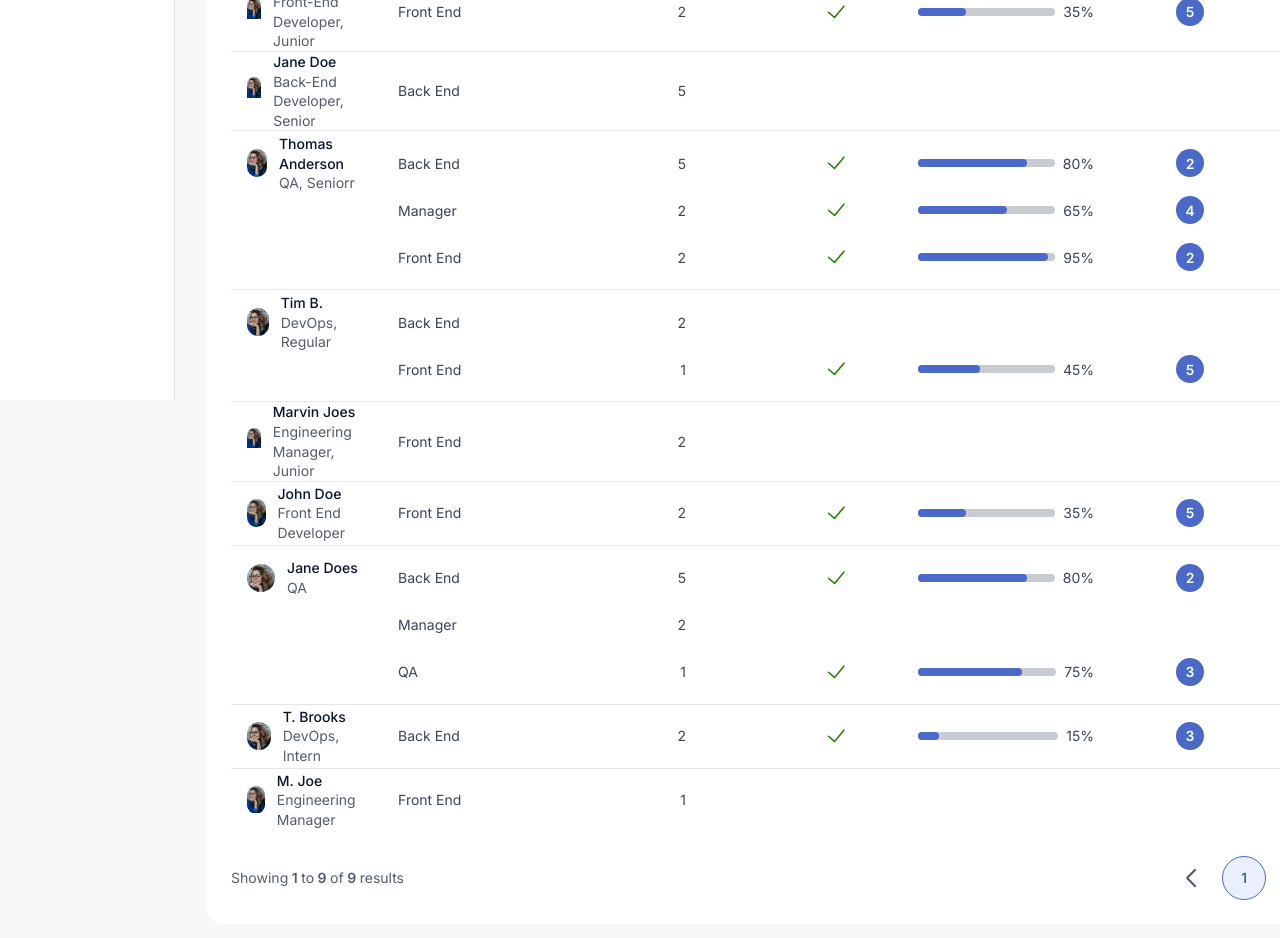
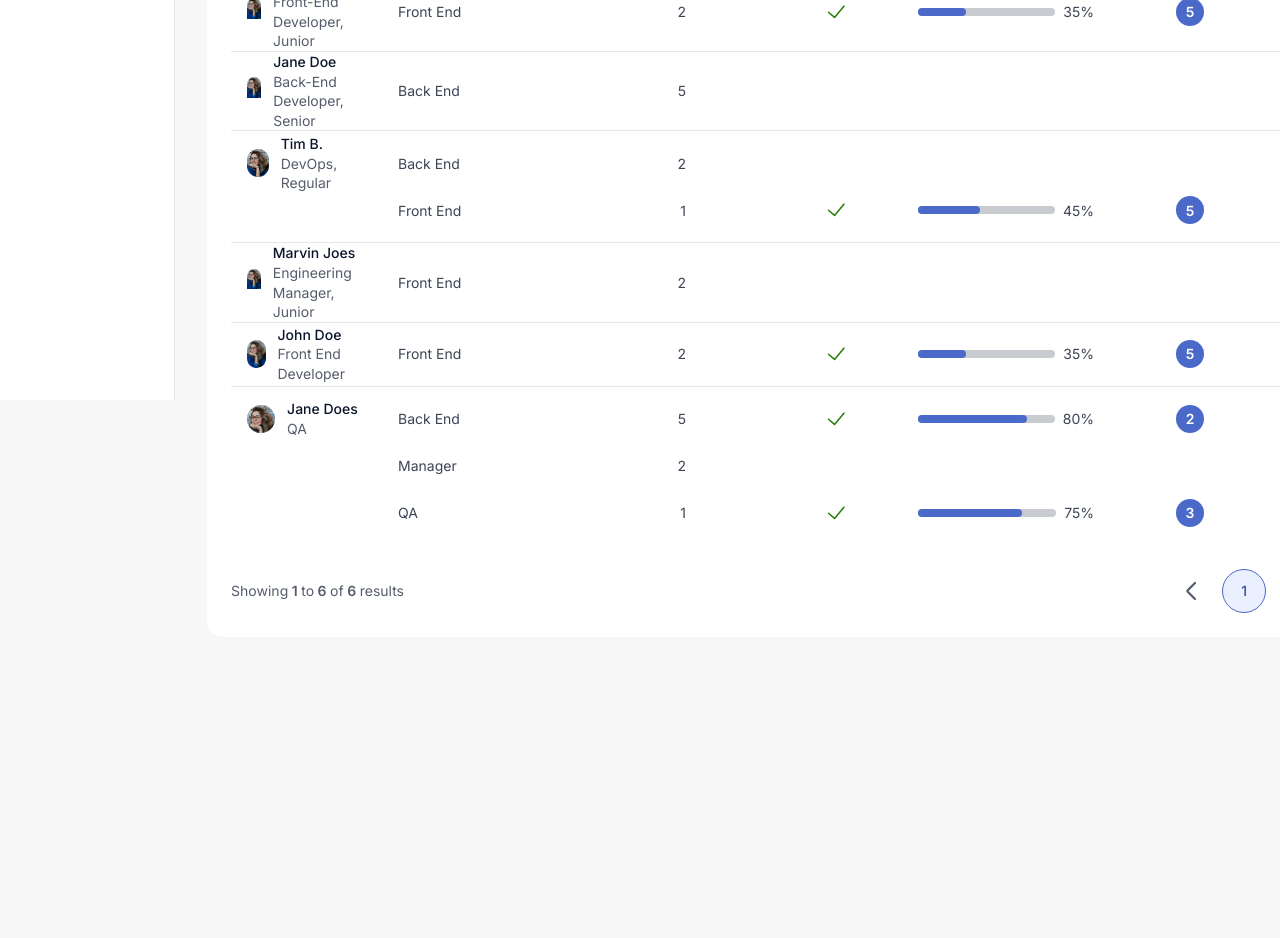
Before and after one commit to Tivix/cpf, a Next.js app in the folder frontend/: page /people in a window 1280 px wide. Shown: the part 400-1338 px from the top of the page. After the commit the page ends 1069 px from the top, so only its background shows below. Built offline with nearby package versions, Linux system fonts and the light colour scheme.

Commit message:
feat: add searchbar component [gh-36]

```diff
--- a/frontend/src/app/(app)/people/page.tsx
+++ b/frontend/src/app/(app)/people/page.tsx
@@ -1,10 +1,9 @@
 'use client';
 
-import { SearchIcon } from '@app/static/icons/SearchIcon';
 import { Breadcrumbs } from '@app/components/modules/Breadcrumbs';
 import { Tabs } from '@app/components/modules/Tabs';
 import { ListboxComponent } from '@app/components/common/ListboxComponent';
-import { InputField } from '@app/components/common/InputField/InputField';
+import { ComboboxComponent } from '@app/components/common/ComboboxComponent';
 import { MouseEvent, useEffect, useMemo, useState } from 'react';
 import { Employee } from '@app/types/common';
 import { EmployeeCard } from '@app/components/modules/EmployeeCard';
@@ -52,7 +51,7 @@ const PEOPLE = [
     },
   },
   {
-    id: 54328701,
+    id: 5444328701,
     name: 'Thomas Anderson',
     title: 'QA, Seniorr',
     laddersDetails: [
@@ -79,13 +78,13 @@ const PEOPLE = [
       },
     ],
     status: {
-      active: true,
-      draft: false,
+      active: false,
+      draft: true,
       deactivated: false,
     },
   },
   {
-    id: 4321,
+    id: 436621,
     name: 'Tim B.',
     title: 'DevOps, Regular',
     laddersDetails: [
@@ -111,7 +110,7 @@ const PEOPLE = [
     },
   },
   {
-    id: 489901,
+    id: 48955901,
     name: 'Marvin Joes',
     title: 'Engineering Manager, Junior',
     laddersDetails: [
@@ -130,7 +129,7 @@ const PEOPLE = [
     },
   },
   {
-    id: 426243,
+    id: 4262343,
     name: 'John Doe',
     title: 'Front End Developer',
     laddersDetails: [
@@ -149,7 +148,7 @@ const PEOPLE = [
     },
   },
   {
-    id: 5329732,
+    id: 53129732,
     name: 'Jane Doe',
     title: 'Back End Developer, Junior',
     laddersDetails: [
@@ -168,7 +167,7 @@ const PEOPLE = [
     },
   },
   {
-    id: 54328701,
+    id: 543287301,
     name: 'Jane Does',
     title: 'QA',
     laddersDetails: [
@@ -200,44 +199,6 @@ const PEOPLE = [
       deactivated: false,
     },
   },
-  {
-    id: 4321,
-    name: 'T. Brooks',
-    title: 'DevOps, Intern',
-    laddersDetails: [
-      {
-        ladderName: 'Back End',
-        currentBand: 2,
-        activeGoal: true,
-        goalProgress: 15,
-        latestActivity: 3,
-      },
-    ],
-    status: {
-      active: true,
-      draft: false,
-      deactivated: false,
-    },
-  },
-  {
-    id: 489901,
-    name: 'M. Joe',
-    title: 'Engineering Manager',
-    laddersDetails: [
-      {
-        ladderName: 'Front End',
-        currentBand: 1,
-        activeGoal: false,
-        goalProgress: 0,
-        latestActivity: 3,
-      },
-    ],
-    status: {
-      active: true,
-      draft: false,
-      deactivated: false,
-    },
-  },
 ];
 
 function getPeopleDetails() {
@@ -258,7 +219,6 @@ export default function People() {
   const people = getPeopleDetails();
 
   const [activeTab, setActiveTab] = useState('Active');
-  const [search, setSearch] = useState('');
   const [selectedFilter, setSelectedFilter] = useState(filters[0].value);
   const [selectedTabPeople, setSelectedTabPeople] = useState<Employee[]>();
   const [pageNumber, setPageNumber] = useState(1);
@@ -288,16 +248,8 @@ export default function People() {
   }, [activePeople, draftPeople, deactivatedPeople]);
 
   useEffect(() => {
-    if (people) {
-      if (activeTab === peopleTabs[0].title) {
-        setSelectedTabPeople(activePeople);
-      } else if (activeTab === peopleTabs[1].title) {
-        setSelectedTabPeople(draftPeople);
-      } else {
-        setSelectedTabPeople(deactivatedPeople);
-      }
-    }
-  }, [people, activeTab, peopleTabs, activePeople, draftPeople, deactivatedPeople]);
+    if (people) setPeople();
+  }, [people, activeTab]);
 
   useEffect(() => {
     if (selectedTabPeople) {
@@ -307,6 +259,16 @@ export default function People() {
       setPageNumber(1);
     }
   }, [selectedFilter, selectedTabPeople]);
+
+  const setPeople = () => {
+    if (activeTab === peopleTabs[0].title) {
+      setSelectedTabPeople(activePeople);
+    } else if (activeTab === peopleTabs[1].title) {
+      setSelectedTabPeople(draftPeople);
+    } else {
+      setSelectedTabPeople(deactivatedPeople);
+    }
+  };
 
   const resetFilterHandler = (event: MouseEvent<HTMLDivElement, globalThis.MouseEvent>) => {
     event.stopPropagation();
@@ -336,6 +298,12 @@ export default function People() {
     setPageNumber(pageNumber);
   };
 
+  const displaySearchbarResults = (person: Employee[]) => {
+    if (person.length > 0) return setSelectedTabPeople(person);
+
+    setPeople();
+  };
+
   return (
     <div className="flex flex-col gap-6">
       <div className="flex items-center justify-between">
@@ -353,12 +321,9 @@ export default function People() {
       <div className="flex flex-col gap-2 rounded-2xl bg-white p-6 pb-2">
         <div>
           <div className="flex gap-3">
-            <InputField
-              value={search}
-              name="people-search"
-              placeholder="Search"
-              icon={<SearchIcon />}
-              onChange={(e) => setSearch(e.target.value)}
+            <ComboboxComponent
+              people={selectedTabPeople}
+              setSearchedPerson={(person) => displaySearchbarResults(person)}
             />
             <ListboxComponent
               selectedOptionLabel={selectedFilterLabel}
--- /dev/null
+++ b/frontend/src/components/common/ComboboxComponent/ComboboxComponent.interface.ts
@@ -0,0 +1,6 @@
+import { Employee } from '@app/types/common';
+
+export interface ComboboxComponentProps {
+  people?: Employee[];
+  setSearchedPerson: (person: Employee[]) => void;
+}
--- /dev/null
+++ b/frontend/src/components/common/ComboboxComponent/ComboboxComponent.tsx
@@ -0,0 +1,67 @@
+'use client';
+
+import { Combobox, ComboboxInput, ComboboxOption, ComboboxOptions } from '@headlessui/react';
+import { SearchIcon } from '@app/static/icons/SearchIcon';
+import React, { useEffect, useState } from 'react';
+import { Employee } from '@app/types/common';
+import { ComboboxComponentProps } from './ComboboxComponent.interface';
+
+export const ComboboxComponent = ({ people, setSearchedPerson }: ComboboxComponentProps) => {
+  const [selectedPerson, setSelectedPerson] = useState<Employee | string>('');
+  const [query, setQuery] = useState('');
+
+  const filteredPeople =
+    query === ''
+      ? people
+      : people?.filter((person) => {
+          return person.name.toLowerCase().includes(query.toLowerCase());
+        });
+
+  useEffect(() => {
+    if (selectedPerson) {
+      setSearchedPerson([selectedPerson as Employee]);
+    }
+  }, [selectedPerson, setSearchedPerson]);
+
+  const resetResults = () => {
+    setSelectedPerson('');
+    setSearchedPerson([]);
+  };
+
+  return (
+    <Combobox
+      value={selectedPerson as Employee}
+      onChange={(value) => value && setSelectedPerson(value)}
+      onClose={() => !query && resetResults()}
+    >
+      <div className="relative flex w-[304px] items-center">
+        <div className="absolute left-4">
+          <SearchIcon />
+        </div>
+        <ComboboxInput
+          aria-label="Employee"
+          displayValue={(selectedPerson: Employee) => query && selectedPerson?.name}
+          onChange={(event) => setQuery(event.target.value)}
+          placeholder="Search"
+          className="h-12 w-full rounded-xl border border-navy-200 pl-[46px] pr-4 text-navy-900 placeholder-navy-600"
+        />
+      </div>
+      {!!filteredPeople?.length && (
+        <ComboboxOptions
+          anchor="bottom"
+          className="mt-1 w-[304px] rounded-xl border border-navy-200 bg-white py-[6px] text-navy-600 placeholder-navy-600 shadow-[0_2px_6px_0_#383A441A]"
+        >
+          {filteredPeople?.map((person) => (
+            <ComboboxOption
+              key={person.id}
+              value={person}
+              className="flex h-11 items-center px-3 text-navy-700 data-[focus]:bg-navy-50"
+            >
+              {person.name}
+            </ComboboxOption>
+          ))}
+        </ComboboxOptions>
+      )}
+    </Combobox>
+  );
+};
--- /dev/null
+++ b/frontend/src/components/common/ComboboxComponent/index.ts
@@ -0,0 +1 @@
+export { ComboboxComponent } from './ComboboxComponent';
--- /dev/null
+++ b/frontend/src/components/common/DropdownMenuComponent/index.ts
@@ -0,0 +1 @@
+export { DropdownMenuComponent } from './DropdownMenuComponent';
--- a/frontend/src/components/common/InputField/InputField.tsx
+++ /dev/null
@@ -1,24 +0,0 @@
-'use client';
-
-import { InputFieldProps } from './InputField.interface';
-
-export const InputField = ({ placeholder, id, value, icon, ...props }: InputFieldProps) => {
-  return (
-    <div className="w-[304px]">
-      <label htmlFor={id}></label>
-      <div className="relative flex items-center">
-        {icon && <div className="absolute left-4">{icon}</div>}
-        <input
-          id={id}
-          value={value || ''}
-          className="h-12 w-full rounded-xl border border-navy-200 pl-[46px] pr-4 text-navy-600 placeholder-navy-600"
-          placeholder={placeholder}
-          required
-          {...props}
-        />
-      </div>
-    </div>
-  );
-};
-
-InputField.displayName = 'InputField';
--- a/frontend/src/components/common/InputField/index.ts
+++ /dev/null
@@ -1 +0,0 @@
-export { InputField } from './InputField';
--- a/frontend/src/components/modules/EmployeeCard/EmployeeCard.tsx
+++ b/frontend/src/components/modules/EmployeeCard/EmployeeCard.tsx
@@ -3,7 +3,7 @@ import { EmployeeCardProps } from './EmployeeCard.interface';
 import { CheckmarkIcon } from '@app/static/icons/CheckmarkIcon';
 import { generateClassNames } from '@app/utils';
 import { tabs } from '@app/const';
-import { DropdownMenuComponent } from '../../common/DropdownMenuComponent/DropdownMenuComponent';
+import { DropdownMenuComponent } from '../../common/DropdownMenuComponent';
 
 export const EmployeeCard = ({ employee, tabSelected }: EmployeeCardProps) => {
   const { name, title, laddersDetails } = employee;
```
Also changed, not shown: frontend/src/components/common/InputField/InputField.interface.ts (deleted, +0 -7 lines).
